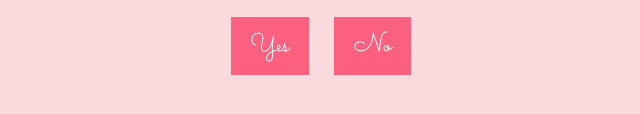
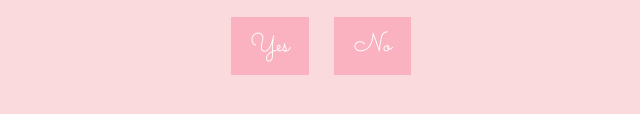
Before and after one commit to lonnnsa/Valentines-Day-Question, a plain HTML site: page index.html in a window 1280 px wide. Shown: the part 554-668 px from the top of the page, without its empty margins (319-959 px from the left). Drawn offline with Linux system fonts and the light colour scheme.

Commit message:
Update style.css

```diff
--- a/style.css
+++ b/style.css
@@ -31,7 +31,7 @@ button {
     margin: 0 10px; /* Set margin around buttons */
     font-size: 26px; /* Set font size for buttons */
     font-family: 'Sacramento', cursive; /* Apply Sacramento font to the options */
-    background-color: #FB607F; /* Set button background color */
+    background-color: #fab1c0; /* Set button background color */
     color: white; /* Set text color to white */
     border: none; /* Remove button border */
     cursor: pointer; /* Set cursor to pointer on hover */
```
